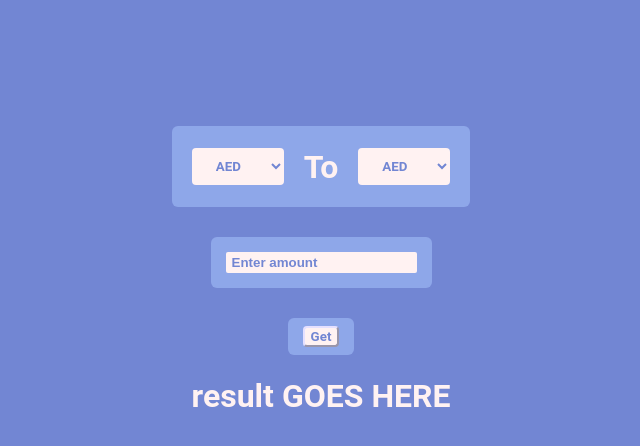
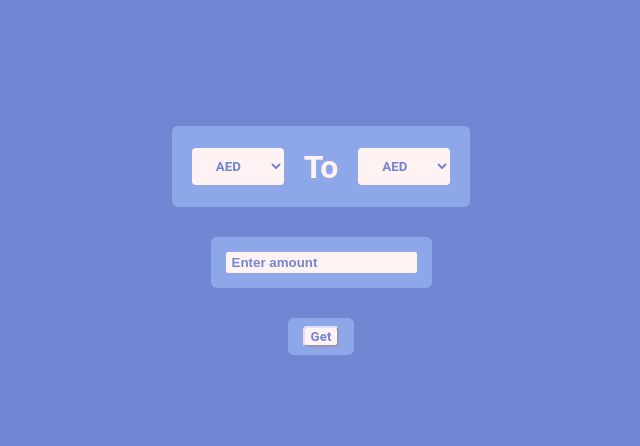
Before and after one commit to Moo-o/exchange, a plain HTML site: page index.html in a window 1280 px wide. Shown: the whole page, without its empty margins (319-959 px from the left). Drawn offline with Linux system fonts and the light colour scheme.

Commit message:
removed result goes here text

```diff
--- a/index.html
+++ b/index.html
@@ -34,7 +34,7 @@
         </div>
     </div>
 
-    <div class="result"> <h1 id="resultDisplay">result GOES HERE</h1> </div>
+    <div class="result"> <h1 id="resultDisplay"></h1> </div>
 
 
 </body>
```
